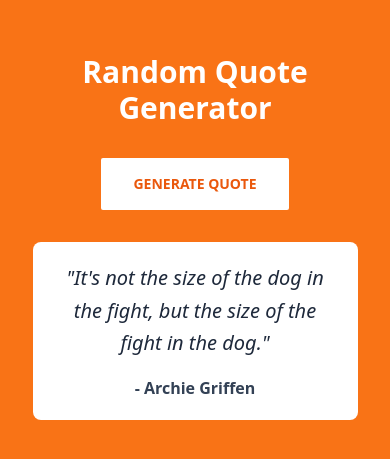
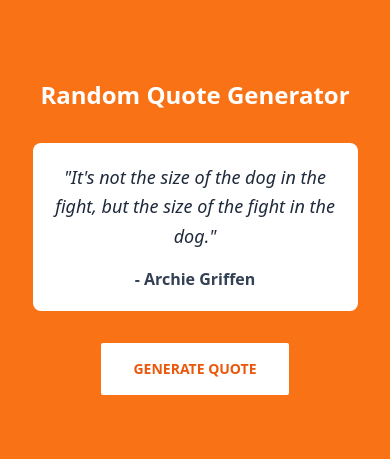
Before and after one commit to md-kawsar-ali/quote-generator, a plain HTML site: page index.html in a window 390 px wide. Shown: the part 185-644 px from the top of the page. Drawn offline with nearby package versions, Linux system fonts and the light colour scheme.

Commit message:
Responsive Improved!

```diff
--- a/index.html
+++ b/index.html
@@ -11,14 +11,14 @@
 </head>
 <body>
     <div class="h-screen bg-orange-500 flex justify-center items-center">
-        <div class="w-10/12 md:w-3/5">
-            <div class="text-center">
-                <h1 class="font-bold text-3xl md:text-4xl lg:text-5xl text-white mb-8">Random Quote Generator</h1>
-                <button onclick="generateQuote()" class="py-4 px-8 text-sm text-orange-600 font-bold uppercase bg-white rounded-sm mb-8">Generate Quote</button>
+        <div class="w-10/12 md:w-3/5 flex flex-col">
+            <h1 class="font-bold text-2xl md:text-4xl lg:text-5xl text-white text-center mb-8">Random Quote Generator</h1>
+            <div class="text-center order-last md:order-none mt-8 md:mt-0 md:mb-8">
+                <button onclick="generateQuote()" class="py-4 px-8 text-sm text-orange-600 font-bold uppercase bg-white rounded-sm">Generate Quote</button>
             </div>
 
             <blockquote class="bg-white p-5 md:p-8 rounded-lg text-center md:text-right">
-                <p id="quote" class="text-xl text-slate-800 italic mb-4 text-center md:text-left leading-relaxed"></p>
+                <p id="quote" class="text-lg md:text-xl text-slate-800 italic mb-4 text-center md:text-left leading-relaxed"></p>
                 <strong id="author" class="text-slate-700 capitalize md:mx-4"></strong>
             </blockquote>
         </div>
```
